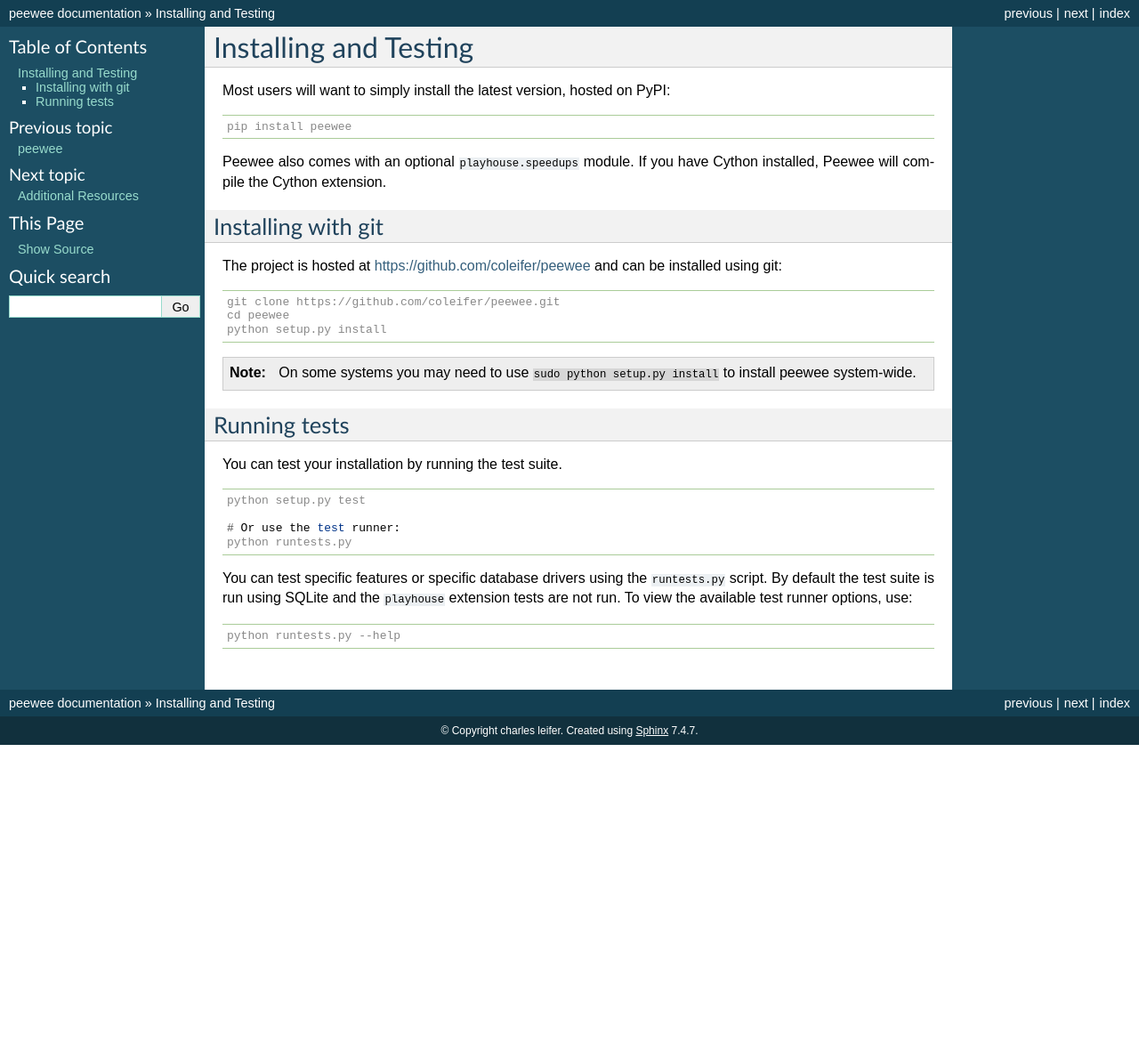
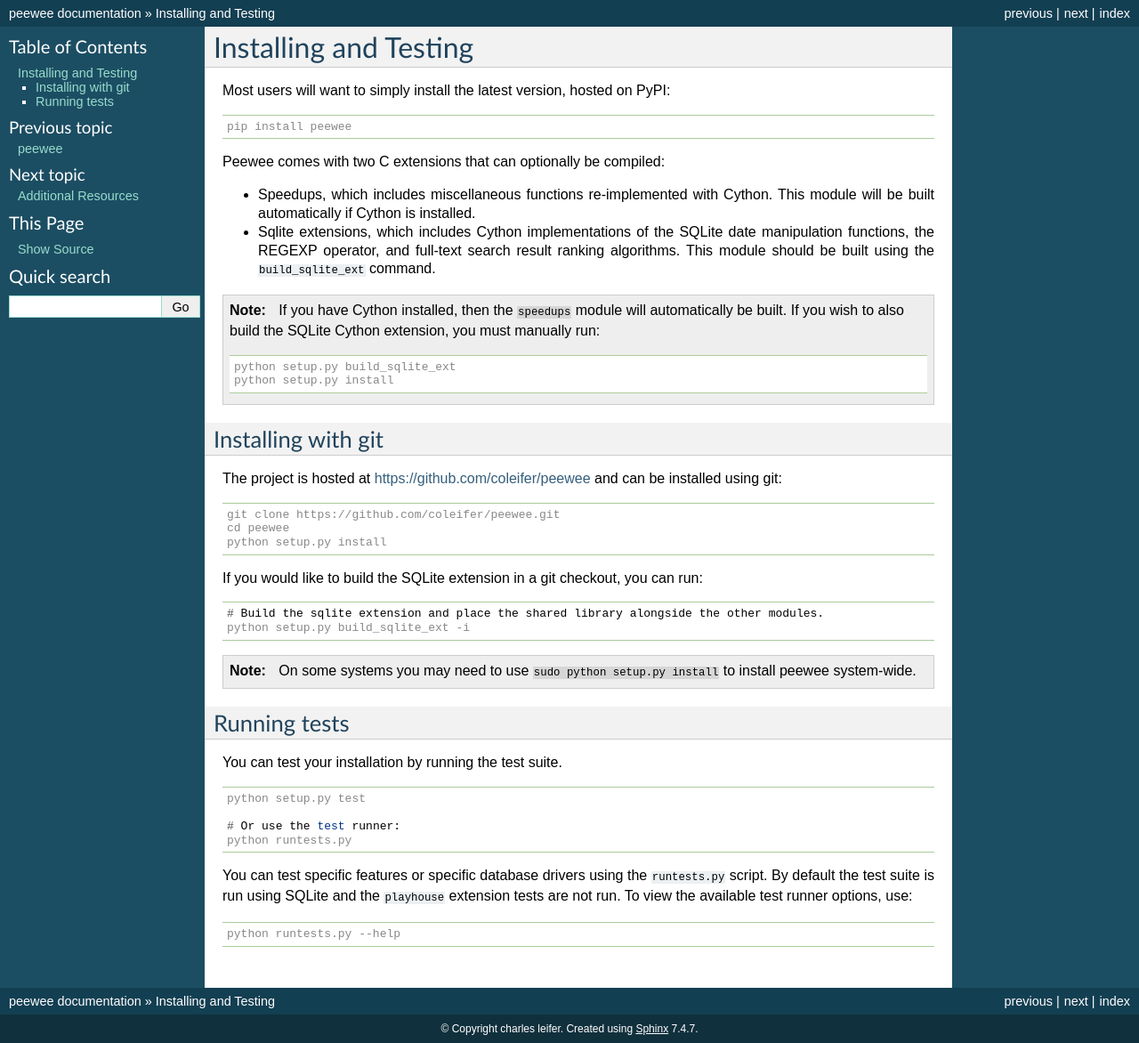
Before and after one commit to coleifer/peewee, a Sphinx documentation site: the page built from docs/peewee/installation.rst, in a window 1280 px wide. Shown: the whole page at 89% size. Built offline with Sphinx 7.4.7, drawn with Linux system fonts in a browser that asks for light colours; pages that are not in the unit, such as notebooks, are missing from menus; the version number could not be read and is left out; before the commit the page ends 900 px from its top, so only the background shows below that.

Commit message:
install docs update.

```diff
--- a/docs/peewee/installation.rst
+++ b/docs/peewee/installation.rst
@@ -9,7 +9,19 @@
 
     pip install peewee
 
-Peewee also comes with an optional ``playhouse.speedups`` module. If you have Cython installed, Peewee will compile the Cython extension.
+Peewee comes with two C extensions that can optionally be compiled:
+
+* Speedups, which includes miscellaneous functions re-implemented with Cython. This module will be built automatically if Cython is installed.
+* Sqlite extensions, which includes Cython implementations of the SQLite date manipulation functions, the REGEXP operator, and full-text search result ranking algorithms. This module should be built using the ``build_sqlite_ext`` command.
+
+.. note::
+    If you have Cython installed, then the ``speedups`` module will automatically be built. If you wish to also build the SQLite Cython extension, you must manually run:
+
+    .. code-block:: console
+
+        python setup.py build_sqlite_ext
+        python setup.py install
+
 
 Installing with git
 -------------------
@@ -23,9 +35,15 @@
     cd peewee
     python setup.py install
 
+If you would like to build the SQLite extension in a git checkout, you can run:
+
+.. code-block:: console
+
+    # Build the sqlite extension and place the shared library alongside the other modules.
+    python setup.py build_sqlite_ext -i
+
 .. note::
-    On some systems you may need to use ``sudo python setup.py install`` to
-    install peewee system-wide.
+    On some systems you may need to use ``sudo python setup.py install`` to install peewee system-wide.
 
 Running tests
 -------------
```
